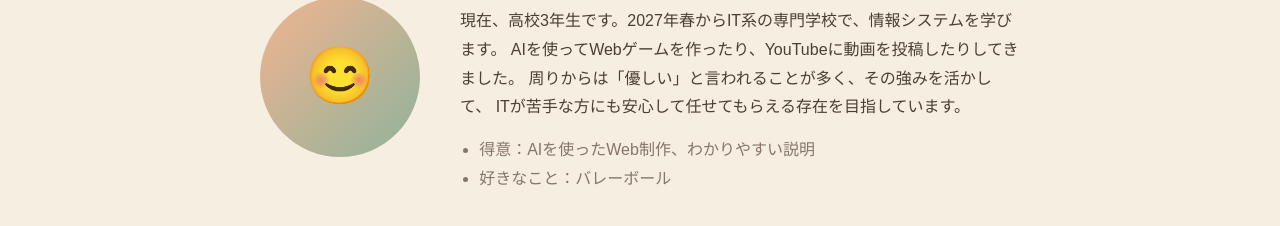
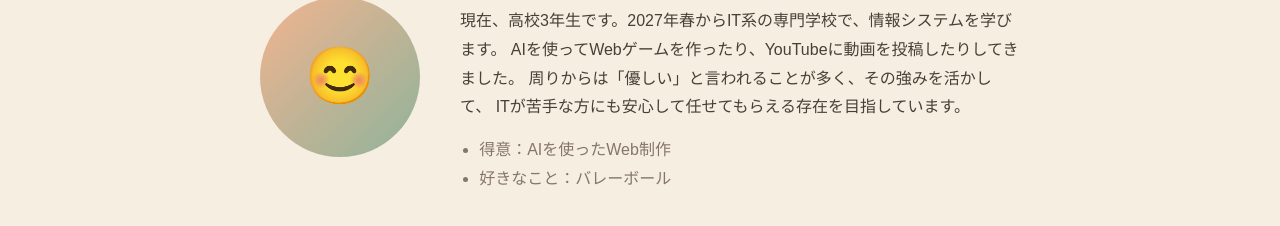
Before and after one commit to nukumo-web/nukumo-web.github.io, a plain HTML site: page index.html in a window 1280 px wide. Shown: the part 1505-1731 px from the top of the page. Drawn offline with Linux system fonts and the light colour scheme; a web font is replaced by a local one.

Commit message:
Add files via upload

```diff
--- a/index.html
+++ b/index.html
@@ -194,7 +194,7 @@
           ITが苦手な方にも安心して任せてもらえる存在を目指しています。
         </p>
         <ul>
-          <li>得意：AIを使ったWeb制作、わかりやすい説明</li>
+          <li>得意：AIを使ったWeb制作</li>
           <li>好きなこと：バレーボール</li>
         </ul>
       </div>
```
